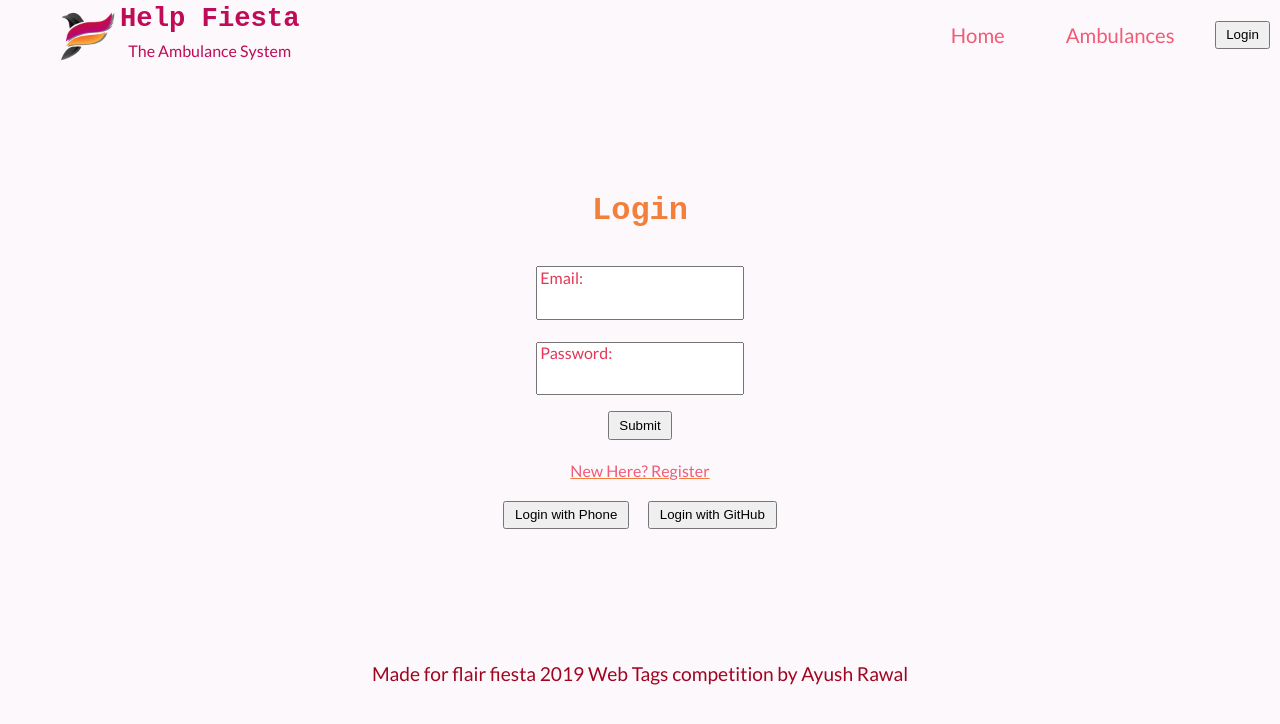
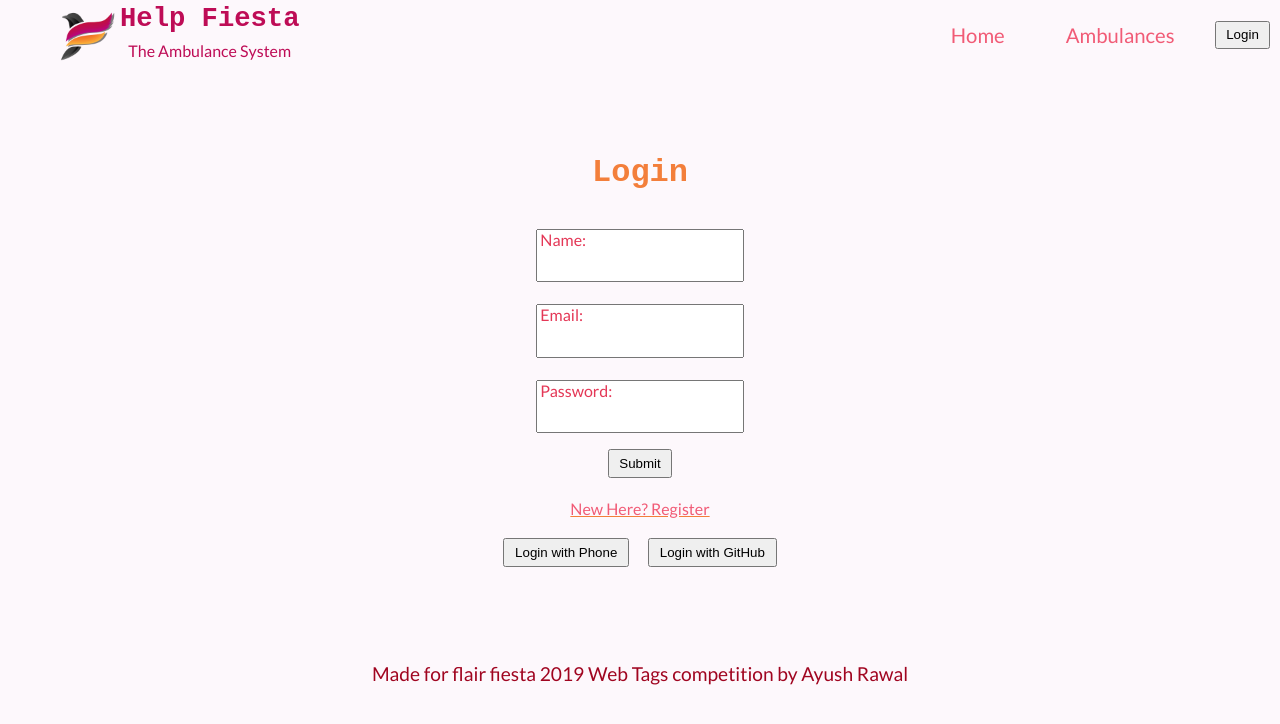
Before and after one commit to Ayush-Rawal/fiestahelp, a React (Create React App) app: page / in a window 1280 px wide. Shown: the top 724 px of the page. Built offline with nearby package versions, Linux system fonts and the light colour scheme.

Commit message:
added email login and signup

```diff
--- a/src/components/LoginSignup/LoginSignup.jsx
+++ b/src/components/LoginSignup/LoginSignup.jsx
@@ -1,4 +1,4 @@
-import React, {useState} from 'react'
+import React, {useState, useContext} from 'react'
 import css from './style.module.css'
 import {AuthContext} from '../AuthWall'
 
@@ -34,17 +34,48 @@ export function LoginSignup() {
 
 function EmailLoginSignup ({screen}) {
     const [isSubmitting, setSubmitting] = useState(false)
+    const [name, setName] = useState("")
     const [email, setEmail] = useState("")
     const [password, setPassword] = useState("")
     const [password2, setPassword2] = useState("")
+    let auth = useContext(AuthContext)
+
+    function submit(e) {
+        e.preventDefault()
+        if(screen === "signup" && password !== password2) {
+            console.log("Passwords don't match")
+        }
+        fetch(`https://fiestahelp.herokuapp.com/auth/${(screen === "signup" ? "register": "")}`, {
+            method: "POST",
+            headers: {
+                "Content-Type": "application/json",
+            },
+            body: JSON.stringify({
+                name,
+                email,
+                password
+            })
+        })
+        .then(res => res.ok ? res.json() : res)
+        .then(res => {
+            if(res.ok) {
+                auth.setUser(res.data.name, false)
+            }
+            console.log(res)
+        })
+    }
+
     return (
         <>
-        <form className={css.form}>
+        <form className={css.form} onSubmit={submit}>
+            <div className={css.form__group}>
+                <input className={css.form__input} required onChange={function (e) {setName(e.target.value.toLowerCase())}} value={name} name="name" />
+                <label className={css.form__label} htmlFor="name">Name: </label>
+            </div>
             <div className={css.form__group}>
                 <input className={css.form__input} type="email" required onChange={function (e) {setEmail(e.target.value.toLowerCase())}} value={email} name="email" />
                 <label className={css.form__label} htmlFor="email">Email: </label>
             </div>
-
             <div className={css.form__group}>
                 <input className={css.form__input} type="password" required onChange={function (e) {setPassword(e.target.value.toLowerCase())}} value={password} name="password" />
                 <label className={css.form__label} htmlFor="password">Password: </label>
@@ -70,7 +101,7 @@ function PhoneLoginSignup () {
     const [isSubmitting, setSubmitting] = useState(false)
     return (
         <>
-        <form className={css.form}>
+        <form className={css.form} >
             <div className={css.form__group}>
                 <input className={css.form__input} type="tel" required onChange={function (e) {setPhone(e.target.value.toLowerCase())}} value={phone} name="phone" />
                 <label className={css.form__label} htmlFor="phone">Mob: </label>
```
